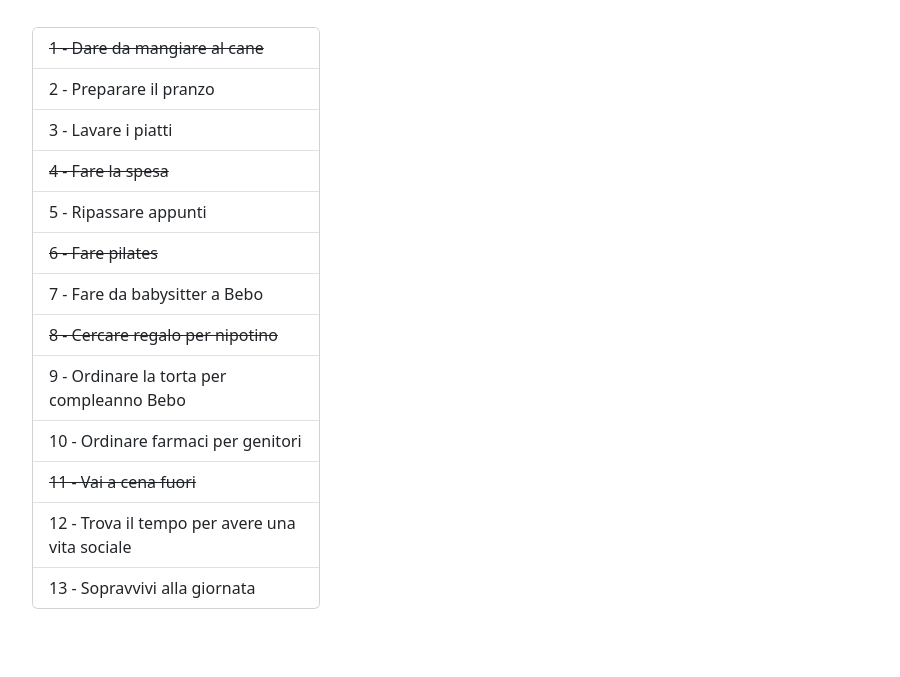
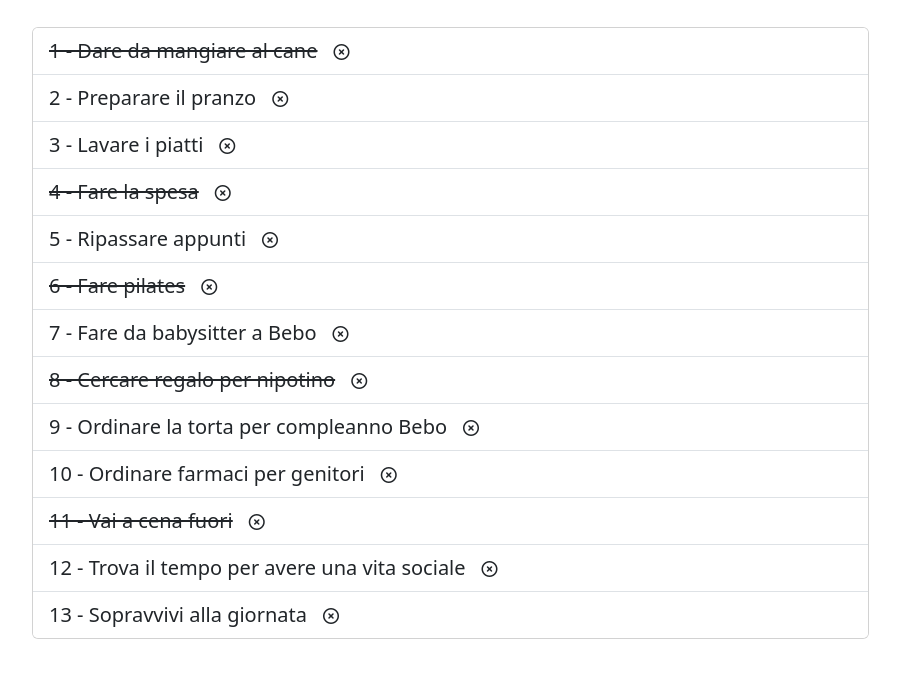
Before and after one commit to GinaTovarAlmario/vue-todolist, a plain HTML site: page inex.html in a window 1280 px wide. Shown: the part 61-738 px from the top of the page, without its empty margins (50-950 px from the left). Drawn offline with nearby package versions, Linux system fonts and the light colour scheme.

Commit message:
added cross icon to my todolist

```diff
--- a/css/style.css
+++ b/css/style.css
@@ -5,3 +5,6 @@
     box-sizing: border-box;
 }
 /* utilities */
+.fa-circle-xmark{
+    cursor: pointer;
+}
--- a/inex.html
+++ b/inex.html
@@ -21,12 +21,14 @@
         <main class="container">
             <div class="row">
                 <div class="col mt-4">
-                    <div class="card" style="width: 18rem;" >
+                    <div class="card mb-4 w-75" >
                         <ul class="list-group list-group-flush">
                           <li class="list-group-item" v-for="(todoItem,index) in todoList">
-                            <div :class="{'text-decoration-line-through': todoItem.isDone}">
+                            <!-- vado ad aggiungere la classe per modificare il testo -->
+                            <span :class="{'text-decoration-line-through': todoItem.isDone}" class="fs-5 me-3">
                                 {{index+1}} - {{todoItem.text}}
-                            </div>
+                            </span>
+                            <i class="fa-regular fa-circle-xmark"></i>
                           </li>
                         </ul>
                       </div>
```
